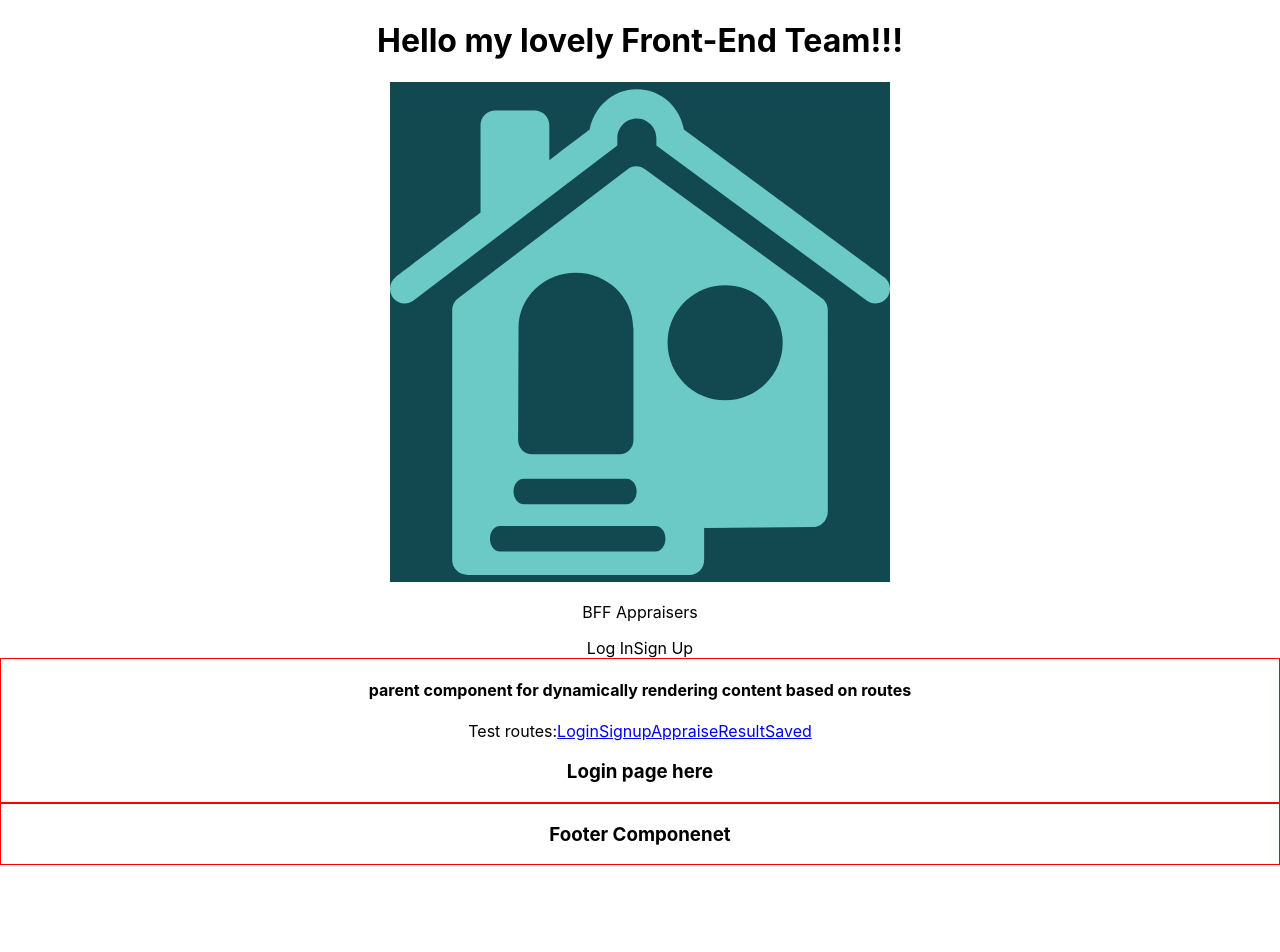
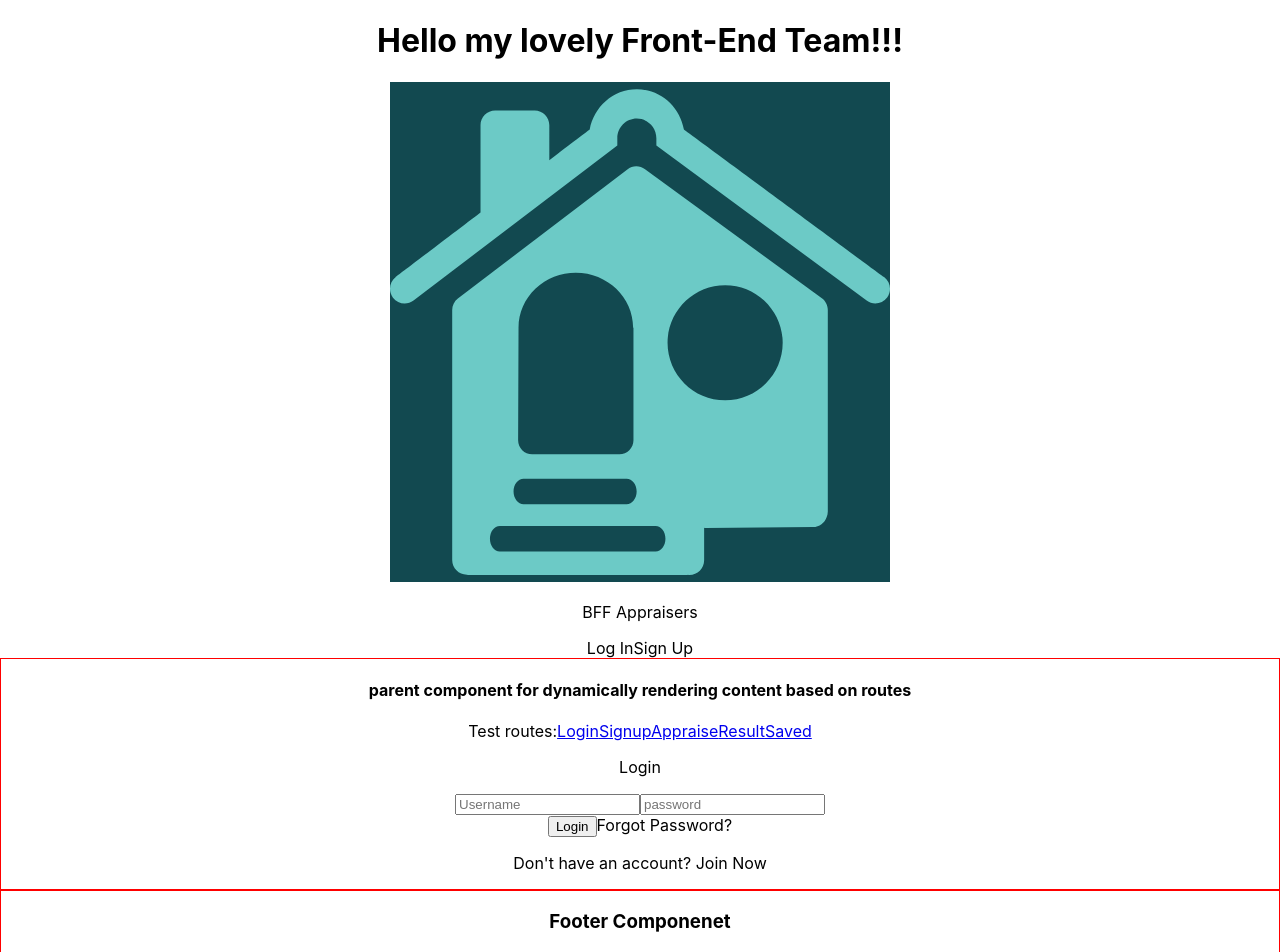
Before and after one commit to bw-appraisers-bff/front-end, a React (Create React App) app in the folder appraisers-bff/: page / in a window 1280 px wide. Before the commit the page ends 865 px from the top, so only its background shows below. Built offline with nearby package versions, Linux system fonts and the light colour scheme.

Commit message:
working on login markup

```diff
--- a/appraisers-bff/src/components/Login.js
+++ b/appraisers-bff/src/components/Login.js
@@ -1,12 +1,28 @@
-import React from 'react';
+import React from "react";
 
 const Login = () => {
-
-    return(
-        <div className="container login">
-            <h3>Login page here</h3>
-        </div>
-    );
-}
+  return (
+    <div className="container login">
+      <div className="form-container">
+        <p>Login</p>
+        <form name="login-form">
+          <label name="username">
+            <input type="text" name="username" placeholder="Username" />
+          </label>
+          <label name="pass">
+            <input type="password" placeholder="password" />
+          </label>
+          <div className="button-container">
+            <button>Login</button>
+            <a hrerf="#">Forgot Password?</a>
+          </div>
+          <p>
+            Don't have an <span>account</span>? Join Now
+          </p>
+        </form>
+      </div>
+    </div>
+  );
+};
 
 export default Login;
```
